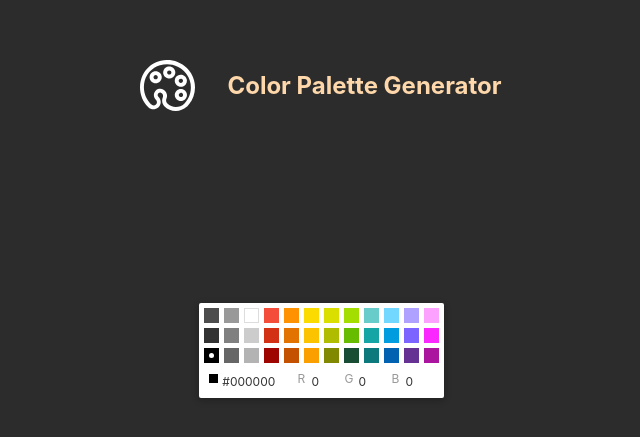
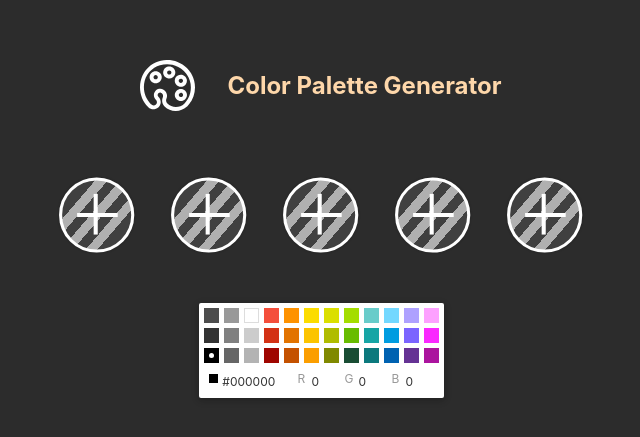
Before and after one commit to francofelicioni/colorPicker, a React (Create React App) app: page / in a window 1280 px wide. Shown: the part 179-616 px from the top of the page, without its empty margins (319-959 px from the left). Built offline with nearby package versions, Linux system fonts and the light colour scheme.

Commit message:
fix: move state to app.js

```diff
--- a/src/components/SelectorContainer.jsx
+++ b/src/components/SelectorContainer.jsx
@@ -1,26 +1,22 @@
-import React, { useState } from 'react'
-import CircleColor from './CircleColor'
+import React from 'react';
+import CircleColor from './CircleColor';
 
-const SelectorContainer = ({ colorSelected }) => {
-  const [colors, setColors] = useState(Array(5).fill(''))
-
-  const handleColorChange = (index, newColor) => {
-    const updatedColors = [...colors]
-    updatedColors[index] = newColor
-    setColors(updatedColors)
-  }
+const SelectorContainer = ({ colorSelected, colors, setColors }) => {
 
   return (
-    <div className='flex justify-center items-center gap-x-8 py-4'>
-      {colors.map((color, index) => (
+    <div className="flex justify-center items-center gap-x-8 py-4">
+      {Array.from(colors).map((color, index) => (
         <CircleColor
-          colorSelected={color}
           key={index}
-          onColorChange={(newColor) => handleColorChange(index, newColor)}
+          index={index}
+          color={color}
+          colorSelected={colorSelected}
+          colors={colors}
+          setColors={setColors}
         />
       ))}
     </div>
-  )
-}
+  );
+};
 
-export default SelectorContainer
+export default SelectorContainer;
```
